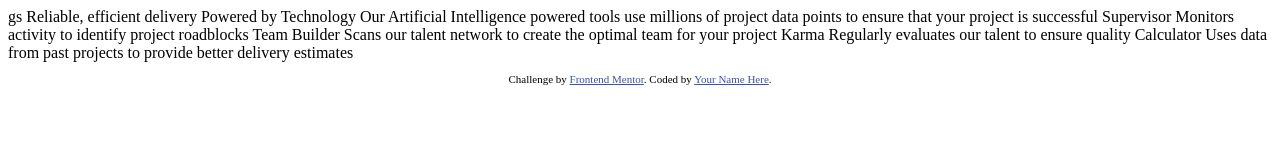
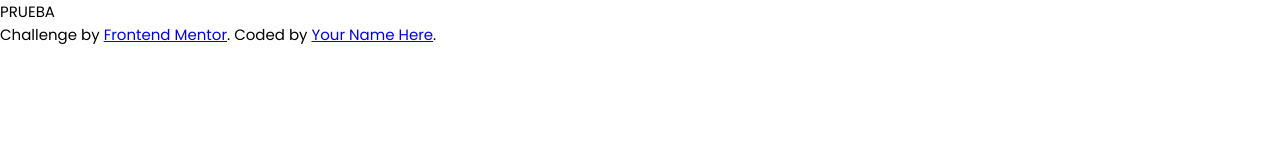
Before and after one commit to PendraDev/four-card-feature-section-master, a plain HTML site: page index.html in a window 1280 px wide. Drawn offline with Linux system fonts and the light colour scheme.

Commit message:
Style Guide
Front-end Style Guide

```diff
--- a/index.html
+++ b/index.html
@@ -5,35 +5,16 @@
   <meta name="viewport" content="width=device-width, initial-scale=1.0"> <!-- displays site properly based on user's device -->
 
   <link rel="icon" type="image/png" sizes="32x32" href="./images/favicon-32x32.png">
-
+  <link rel="stylesheet" href="./style.css">
+  <link rel="stylesheet" href="./desktop.css" media="screen and (min-width: 1440px)">
+  <link rel="preconnect" href="https://fonts.gstatic.com">
+  <link href="https://fonts.googleapis.com/css2?family=Poppins:wght@200;400;600&display=swap" rel="stylesheet">
   <title>Frontend Mentor | Four card feature section</title>
 
-  <!-- Feel free to remove these styles or customise in your own stylesheet 👍 -->
-  <style>
-    .attribution { font-size: 11px; text-align: center; }
-    .attribution a { color: hsl(228, 45%, 44%); }
-  </style>
+
 </head>
 <body>
-  gs
-  Reliable, efficient delivery
-  Powered by Technology
-
-  Our Artificial Intelligence powered tools use millions of project data points
-  to ensure that your project is successful
-
-  Supervisor
-  Monitors activity to identify project roadblocks
-
-  Team Builder
-  Scans our talent network to create the optimal team for your project
-
-  Karma
-  Regularly evaluates our talent to ensure quality
-
-  Calculator
-  Uses data from past projects to provide better delivery estimates
-
+<p>PRUEBA</p>
 
   <footer>
     <p class="attribution">
--- /dev/null
+++ b/style.css
@@ -0,0 +1,26 @@
+:root {
+    /* Primary */
+    --Red: hsl(0, 78%, 62%);
+    --Cyan: hsl(180, 62%, 55%);
+    --Orange: hsl(34, 97%, 64%);
+    --Blue: hsl(212, 86%, 64%);
+
+   /* Neutral */
+   --Very_Dark_Blue: hsl(234, 12%, 34%);
+   --Grayish_Blue: hsl(229, 6%, 66%);
+   --Very_Light_Gray: hsl(0, 0%, 98%);
+}
+
+*{
+    box-sizing: border-box;
+    margin: 0;
+    padding: 0;
+}
+
+html {
+    font-size: 62.5%;
+}
+body {
+    font-family: 'Poppins', sans-serif;
+    font-size: 1.5rem;
+}
```
Also changed, not shown: desktop.css (added).
